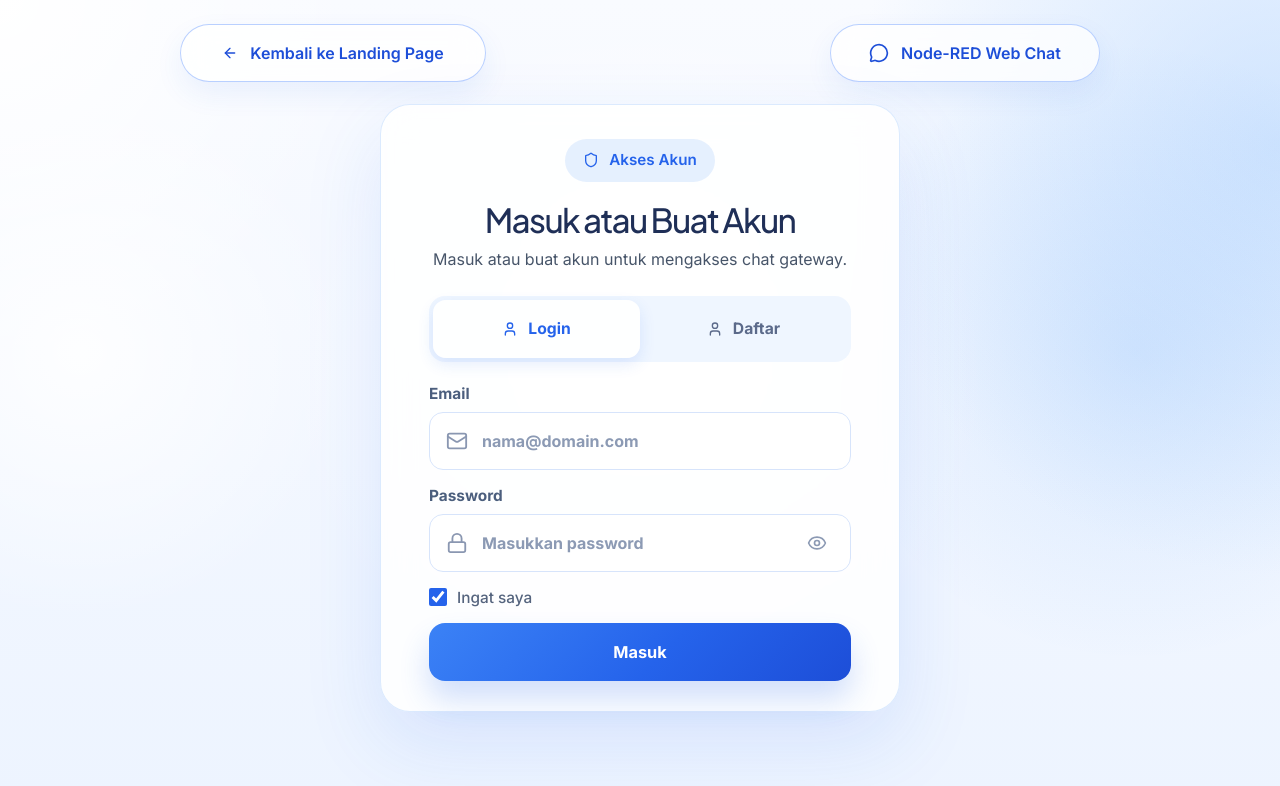
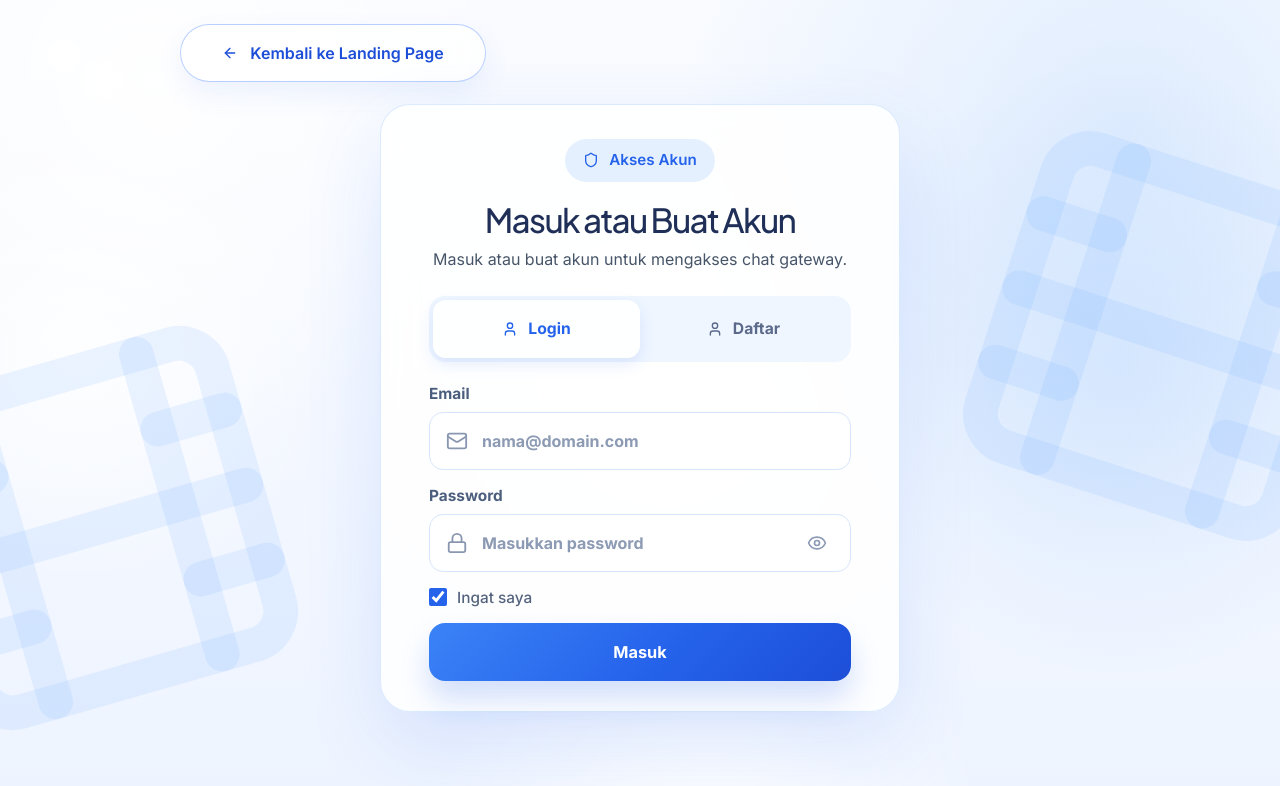
Before and after one commit to PutraNanta/CineChat-rag, a React (Vite) app in the folder frontend/: page /auth in a window 1280 px wide. Shown: the top 786 px of the page. Built offline with nearby package versions, Linux system fonts and the light colour scheme; no server answers.

Commit message:
Update branding in Sidebar and LandingPage, enhance AuthPage layout with film elements

```diff
--- a/frontend/src/components/layout/Sidebar.jsx
+++ b/frontend/src/components/layout/Sidebar.jsx
@@ -107,10 +107,10 @@ export function Sidebar({ isOpen, toggleSidebar, onNewChat }) {
               </span>
               <span className="min-w-0">
                 <span className="block truncate text-sm font-semibold text-foreground">
-                  RAG Gateway
+                  CineChat
                 </span>
                 <span className="block text-[11px] text-muted-foreground">
-                  Landing Page
+                  Movie Chat Assistant
                 </span>
               </span>
             </button>
--- a/frontend/src/index.css
+++ b/frontend/src/index.css
@@ -989,10 +989,21 @@ body {
   overflow: hidden;
   padding: 24px;
   background:
-    radial-gradient(circle at 0% 0%, rgba(255, 255, 255, 0.98), rgba(255, 255, 255, 0) 24%),
-    radial-gradient(circle at 100% 18%, rgba(191, 219, 254, 0.72), rgba(191, 219, 254, 0) 30%),
-    radial-gradient(circle at 50% 46%, rgba(255, 255, 255, 0.86), rgba(255, 255, 255, 0) 46%),
-    linear-gradient(180deg, #f9fbff 0%, #edf4ff 100%);
+    radial-gradient(circle at 12% 10%, rgba(255, 255, 255, 0.94), rgba(255, 255, 255, 0) 28%),
+    radial-gradient(circle at 88% 16%, rgba(219, 234, 254, 0.82), rgba(219, 234, 254, 0) 34%),
+    radial-gradient(circle at 52% 50%, rgba(255, 255, 255, 0.88), rgba(255, 255, 255, 0) 42%),
+    linear-gradient(180deg, #f9fbff 0%, #eef4ff 100%);
+}
+
+.auth-page::before {
+  content: "";
+  position: absolute;
+  inset: 0;
+  background:
+    radial-gradient(circle at 5% 7%, rgba(255, 255, 255, 0.9) 0 1rem, transparent 1.05rem),
+    radial-gradient(circle at 8% 10%, rgba(255, 255, 255, 0.6) 0 1.35rem, transparent 1.4rem),
+    radial-gradient(circle at 13% 13%, rgba(255, 255, 255, 0.4) 0 2rem, transparent 2.05rem);
+  pointer-events: none;
 }
 
 .auth-page__ambient {
@@ -1002,19 +1013,49 @@ body {
 }
 
 .auth-page__ambient--left {
-  left: -12rem;
-  top: 5rem;
-  width: 34rem;
-  height: 34rem;
-  background: radial-gradient(circle, rgba(255, 255, 255, 0.86), transparent 70%);
+  left: -11rem;
+  top: 6rem;
+  width: 32rem;
+  height: 32rem;
+  background: radial-gradient(circle, rgba(255, 255, 255, 0.84), transparent 70%);
 }
 
 .auth-page__ambient--right {
-  right: -10rem;
-  top: 3rem;
+  right: -9rem;
+  top: 4rem;
   width: 38rem;
   height: 38rem;
-  background: radial-gradient(circle, rgba(96, 165, 250, 0.18), transparent 72%);
+  background: radial-gradient(circle, rgba(96, 165, 250, 0.16), transparent 72%);
+}
+
+.auth-page__ambient--bottom {
+  left: 28%;
+  bottom: -11rem;
+  width: 44rem;
+  height: 18rem;
+  background: radial-gradient(circle, rgba(255, 255, 255, 0.82), transparent 72%);
+}
+
+.auth-page__film {
+  position: absolute;
+  color: rgba(96, 165, 250, 0.12);
+  pointer-events: none;
+}
+
+.auth-page__film--left {
+  left: -7rem;
+  bottom: 4rem;
+  width: 26rem;
+  height: 26rem;
+  transform: rotate(-16deg);
+}
+
+.auth-page__film--right {
+  right: -6rem;
+  top: 8rem;
+  width: 26rem;
+  height: 26rem;
+  transform: rotate(18deg);
 }
 
 .auth-shell {
@@ -1259,6 +1300,11 @@ body {
     padding: 18px;
   }
 
+  .auth-page__film--left,
+  .auth-page__film--right {
+    opacity: 0.4;
+  }
+
   .auth-top-row {
     flex-direction: column;
     align-items: stretch;
--- a/frontend/src/pages/LandingPage.jsx
+++ b/frontend/src/pages/LandingPage.jsx
@@ -9,7 +9,7 @@ import {
   MessageCircleMore,
   MessageCircle,
   MoreVertical,
-  Sparkles,
+  Send,
   Star,
   Zap,
 } from "lucide-react";
@@ -187,7 +187,7 @@ export function LandingPage() {
                   <span>Ketik pesan Anda...</span>
                 </div>
                 <button className="cinechat-preview__send" type="button" aria-label="Kirim pesan">
-                  <Sparkles className="h-5 w-5 rotate-45" />
+                  <Send className="h-5 w-5" />
                 </button>
               </div>
             </div>
--- a/frontend/src/pages/auth/AuthPage.jsx
+++ b/frontend/src/pages/auth/AuthPage.jsx
@@ -4,9 +4,9 @@ import {
   ArrowLeft,
   Eye,
   EyeOff,
+  Film,
   Lock,
   Mail,
-  MessageCircle,
   Shield,
   User,
 } from "lucide-react";
@@ -162,6 +162,14 @@ export function AuthPage() {
     <section className="auth-page">
       <div className="auth-page__ambient auth-page__ambient--left" />
       <div className="auth-page__ambient auth-page__ambient--right" />
+      <div className="auth-page__ambient auth-page__ambient--bottom" />
+
+      <div className="auth-page__film auth-page__film--left" aria-hidden="true">
+        <Film className="h-full w-full" />
+      </div>
+      <div className="auth-page__film auth-page__film--right" aria-hidden="true">
+        <Film className="h-full w-full" />
+      </div>
 
       <div className="auth-shell">
         <div className="auth-top-row">
@@ -173,11 +181,6 @@ export function AuthPage() {
             <ArrowLeft className="h-5 w-5" />
             <span>Kembali ke Landing Page</span>
           </Button>
-
-          <div className="auth-brand-pill">
-            <MessageCircle className="h-5 w-5" />
-            <span>Node-RED Web Chat</span>
-          </div>
         </div>
 
         <div className="auth-card">
```
